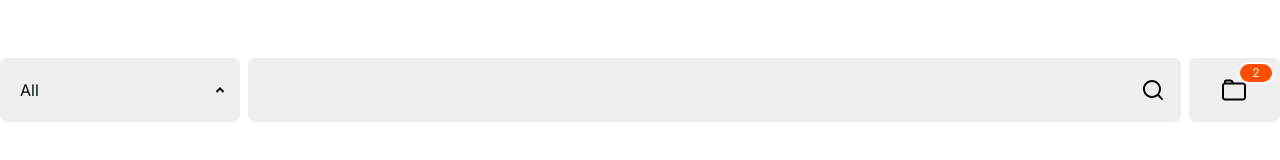
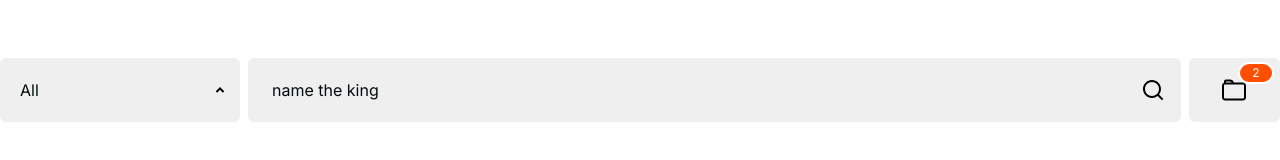
Before and after one commit to stunicons/stunicons.com, a Nuxt app: page / in a window 1280 px wide. Shown: the part 406-566 px from the top of the page. Built offline with nearby package versions, Linux system fonts and the light colour scheme.

Commit message:
feat: make search icon active on inbput

```diff
--- a/components/Search/SearchInput.vue
+++ b/components/Search/SearchInput.vue
@@ -1,9 +1,9 @@
 <template>
 <div class="search-input">
   <label>
-    <input type="text" v-model="searchKey">
+    <input @input="searchKeyChanged" type="text" v-model="searchKey">
   </label>
-  <div class="icon" @click="search">
+  <div ref="icon" class="icon" @click="search">
     <svg xmlns="http://www.w3.org/2000/svg" viewBox="0 0 24 24" width="24" height="24"><path fill="none" d="M0 0h24v24H0z"/><path d="M18.031 16.617l4.283 4.282-1.415 1.415-4.282-4.283A8.96 8.96 0 0 1 11 20c-4.968 0-9-4.032-9-9s4.032-9 9-9 9 4.032 9 9a8.96 8.96 0 0 1-1.969 5.617zm-2.006-.742A6.977 6.977 0 0 0 18 11c0-3.868-3.133-7-7-7-3.868 0-7 3.132-7 7 0 3.867 3.132 7 7 7a6.977 6.977 0 0 0 4.875-1.975l.15-.15z"/></svg>
   </div>
 </div>
@@ -16,13 +16,26 @@ export default {
   name: "SearchInput",
   data(){
     return{
-      searchKey:''
+      searchKey:'name the king'
     }
   },
+
   methods:{
     //emit event on search
     search(){
       this.$emit('search',this.searchKey)
+    },
+
+    //act on search key change
+    searchKeyChanged(){
+      const icon = this.$refs['icon'];
+
+      if(this.searchKey.trim().length > 0) {
+        icon.classList.add('searching')
+      } else {
+        console.log('less')
+        icon.classList.remove('searching')
+      }
     }
   }
 }
@@ -49,6 +62,12 @@ export default {
 
   .icon{
     @apply px-2;
+
+    &.searching{
+      svg{
+        fill:$clr-primary;
+      }
+    }
   }
 
 }
```
